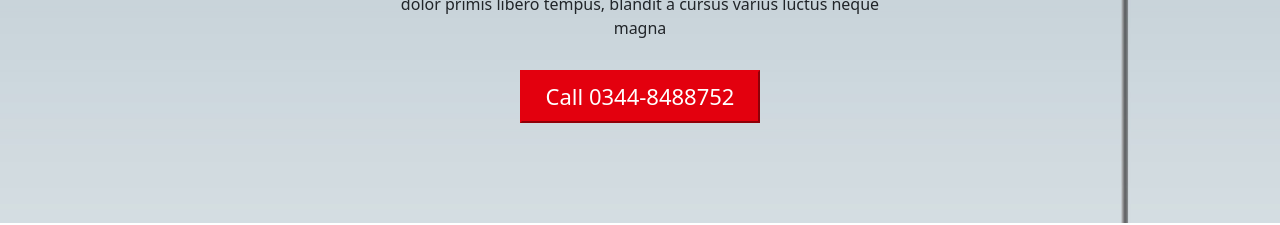
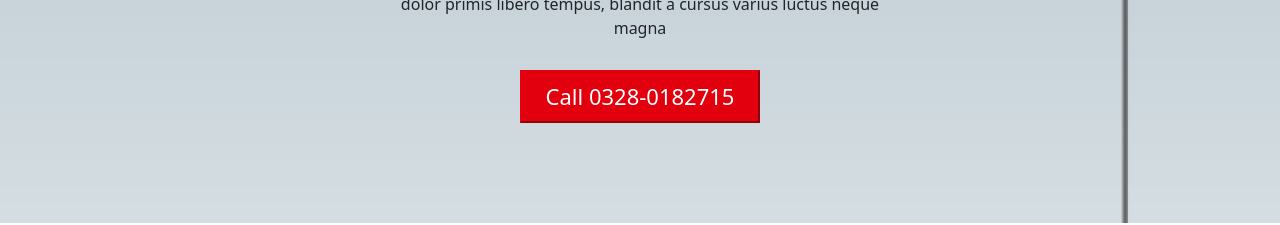
Before and after one commit to Riaz115/React-Project-Food-And-Resturent-Website, a React (Create React App) app: page / in a window 1280 px wide. Shown: the part 6892-7117 px from the top of the page. Built offline with nearby package versions, Linux system fonts and the light colour scheme.

Commit message:
Update ContactSection.jsx

```diff
--- a/src/Pages/Home/ContactSection.jsx
+++ b/src/Pages/Home/ContactSection.jsx
@@ -19,7 +19,7 @@ function ContactSection() {
               </p>
               <Link to="/">
                 <button className="red-btn px-4 py-2 ">
-                  Call 0344-8488752
+                  Call 0328-0182715
                 </button>
               </Link>
             </Col>
```
